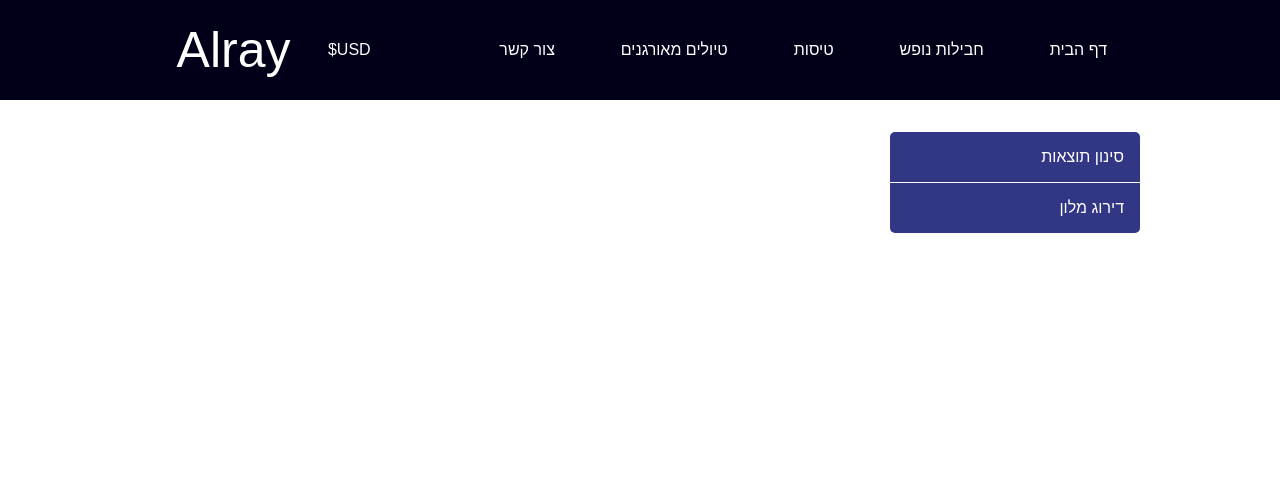
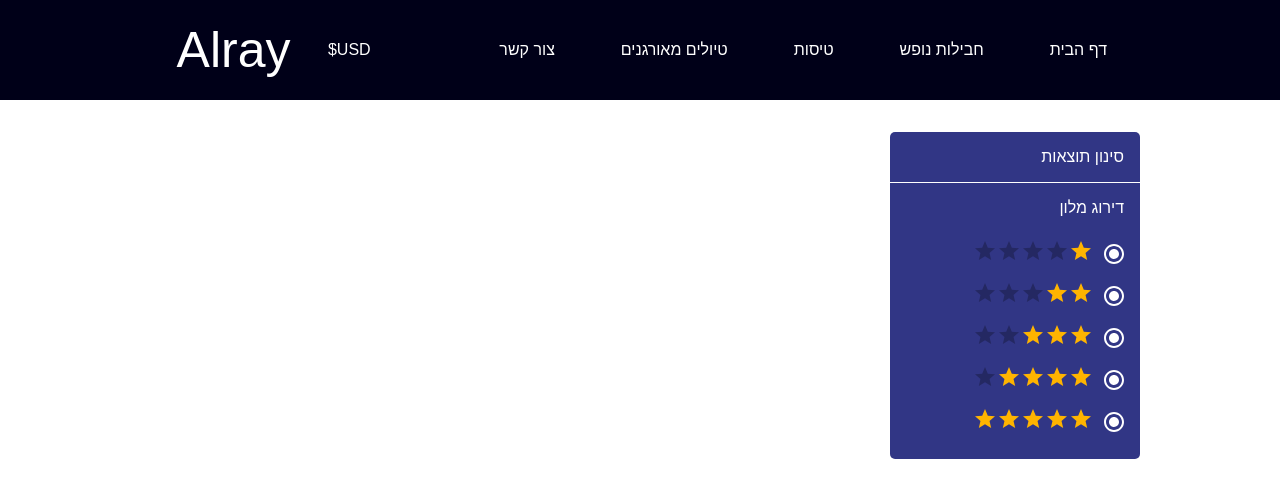
Before and after one commit to yehudaUz/Alray, a React (Create React App) app: page / in a window 1280 px wide. Shown: the top 498 px of the page. Built offline with nearby package versions, Linux system fonts and the light colour scheme; a small style sheet from the web is missing.

Commit message:
some ui progress on filter

```diff
--- a/package.json
+++ b/package.json
@@ -4,6 +4,8 @@
   "private": true,
   "proxy": "http://localhost:8080",
   "dependencies": {
+    "@material-ui/core": "^4.11.0",
+    "@material-ui/lab": "^4.0.0-alpha.56",
     "@testing-library/jest-dom": "^4.2.4",
     "@testing-library/react": "^9.3.2",
     "@testing-library/user-event": "^7.1.2",
--- a/public/index.html
+++ b/public/index.html
@@ -4,6 +4,7 @@
 <head>
   <link rel="stylesheet" href="https://cdn.jsdelivr.net/npm/fontisto@v3.0.4/css/fontisto/fontisto.min.css"></i>
   <link rel="stylesheet" href="https://cdnjs.cloudflare.com/ajax/libs/font-awesome/4.7.0/css/font-awesome.min.css">
+  <link rel="stylesheet" href="https://fonts.googleapis.com/css?family=Roboto:300,400,500,700&display=swap" />
   <title>Alray Tours & Travel</title>
   <link rel="icon" href="/favicon.ico">
 </head>
--- a/src/components/App.js
+++ b/src/components/App.js
@@ -1,6 +1,7 @@
 import '../style/style.css'
 import '../style/header.css'
 import '../style/mainApp.css'
+import '../style/lableWithRadio.css'
 import React from 'react'
 import { Provider } from 'react-redux'
 import Store from '../store/store'
--- /dev/null
+++ b/src/components/LabelWithRadio.js
@@ -0,0 +1,34 @@
+import React from 'react'
+import { connect } from 'react-redux';
+import Radio from '@material-ui/core/Radio';
+import { withStyles } from '@material-ui/core/styles';
+import { grey } from '@material-ui/core/colors';
+
+const GreyRadio = withStyles({
+    root: {
+      color: "white",
+      '&$checked': {
+        color: "white",
+      },
+    },
+    checked: {},
+  })((props) => <Radio color="default" {...props} />);
+
+const LabelWithRadio = (props) => {
+    return (
+        <label className="radio-label">
+            <GreyRadio
+                value={props.value}
+                checked={props.isChecked}
+                className={"radio-in-label"}
+            />
+            {props.labelText}
+        </label>
+    )
+}
+
+const mapStateToProps = (state) => {
+    return state
+}
+
+export default connect(mapStateToProps)(LabelWithRadio);
--- a/src/components/RatingFilter.js
+++ b/src/components/RatingFilter.js
@@ -1,5 +1,13 @@
 import React from 'react'
 import { connect } from 'react-redux';
+import LabelWithRadio from './LabelWithRadio'
+import { Rating } from '@material-ui/lab';
+import Radio from '@material-ui/core/Radio';
+import RadioGroup from '@material-ui/core/RadioGroup';
+import FormControlLabel from '@material-ui/core/FormControlLabel';
+import FormControl from '@material-ui/core/FormControl';
+import FormLabel from '@material-ui/core/FormLabel';
+import WhiteRadio from './WhiteRadio'
 
 const RatingFilter = (props) => {
     return (
@@ -7,6 +15,25 @@ const RatingFilter = (props) => {
             <div className="ratingFilter-header">
                 <label>דירוג מלון</label>
             </div>
+            {/* <div className="ratingFilter">
+                <LabelWithRadio isChecked={true} value={"1star"} className={"radio 1star"} labelText={<Rating defaultValue={1} readOnly />} />
+                <LabelWithRadio isChecked={true} value={"2star"} className={"radio 2star"} labelText={<Rating defaultValue={2} readOnly />} />
+                <LabelWithRadio isChecked={true} value={"3star"} className={"radio 2star"} labelText={<Rating defaultValue={3} readOnly />} />
+                <LabelWithRadio isChecked={true} value={"4star"} className={"radio 4star"} labelText={<Rating defaultValue={4} readOnly />} />
+                <LabelWithRadio isChecked={true} value={"5star"} className={"radio 5star"} labelText={<Rating defaultValue={5} readOnly />} />
+            </div> */}
+            <RadioGroup defaultValue="start">
+                <FormControlLabel labelPlacement="start" value="start" control={<WhiteRadio />}
+                    label={<Rating defaultValue={1} readOnly />} />
+                <FormControlLabel labelPlacement="start" value="start" control={<WhiteRadio />}
+                    label={<Rating defaultValue={2} readOnly />} />
+                <FormControlLabel labelPlacement="start" value="start" control={<WhiteRadio />}
+                    label={<Rating defaultValue={3} readOnly />} />
+                <FormControlLabel labelPlacement="start" value="start" control={<WhiteRadio />}
+                    label={<Rating defaultValue={4} readOnly />} />
+                <FormControlLabel labelPlacement="start" value="start" control={<WhiteRadio />}
+                    label={<Rating defaultValue={5} readOnly />} />
+            </RadioGroup>
         </div>
     )
 }
--- /dev/null
+++ b/src/components/WhiteRadio.js
@@ -0,0 +1,36 @@
+import React from 'react'
+import { connect } from 'react-redux';
+import Radio from '@material-ui/core/Radio';
+import { withStyles } from '@material-ui/core/styles';
+
+
+const handleChange = (e) => {
+    // setValue(event.target.value);
+    console.log(e.target.value)
+};
+
+const RadioComp = withStyles({
+    root: {
+        color: "white",
+        '&$checked': {
+            color: "white",
+        },
+    },
+    // checked: {},
+})((props) => <Radio color="default" {...props} onClick={handleChange} />);
+
+
+const WhiteRadio = (props) => {
+    return (
+        <RadioComp
+            value={props.value}
+            checked={props.isChecked}
+        />
+    )
+}
+
+const mapStateToProps = (state) => {
+    return state
+}
+
+export default connect(mapStateToProps)(WhiteRadio);
--- /dev/null
+++ b/src/style/lableWithRadio.css
@@ -0,0 +1,16 @@
+.radio-label {
+    /* display: inline-block; */
+    /* direction: rtl; */
+}
+
+.radio-label input {
+    /* vertical-align: super; */
+}
+
+.MuiRating-readOnly {
+    direction: rtl;
+}
+
+.MuiFormGroup-root {
+    margin: 1rem;
+}
```
Also changed, not shown: 1 other file (tests, documents, lock files or other folders).
